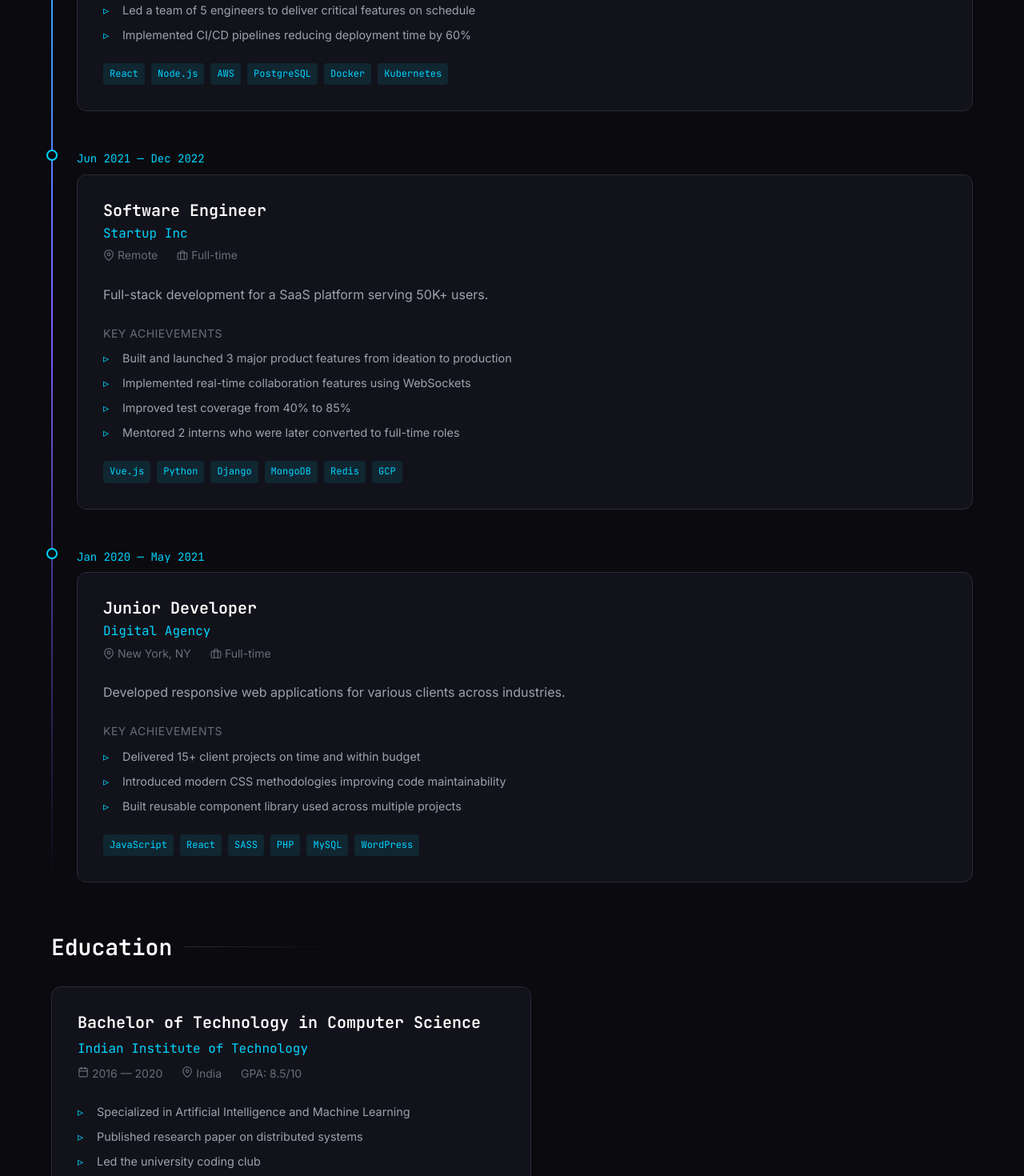
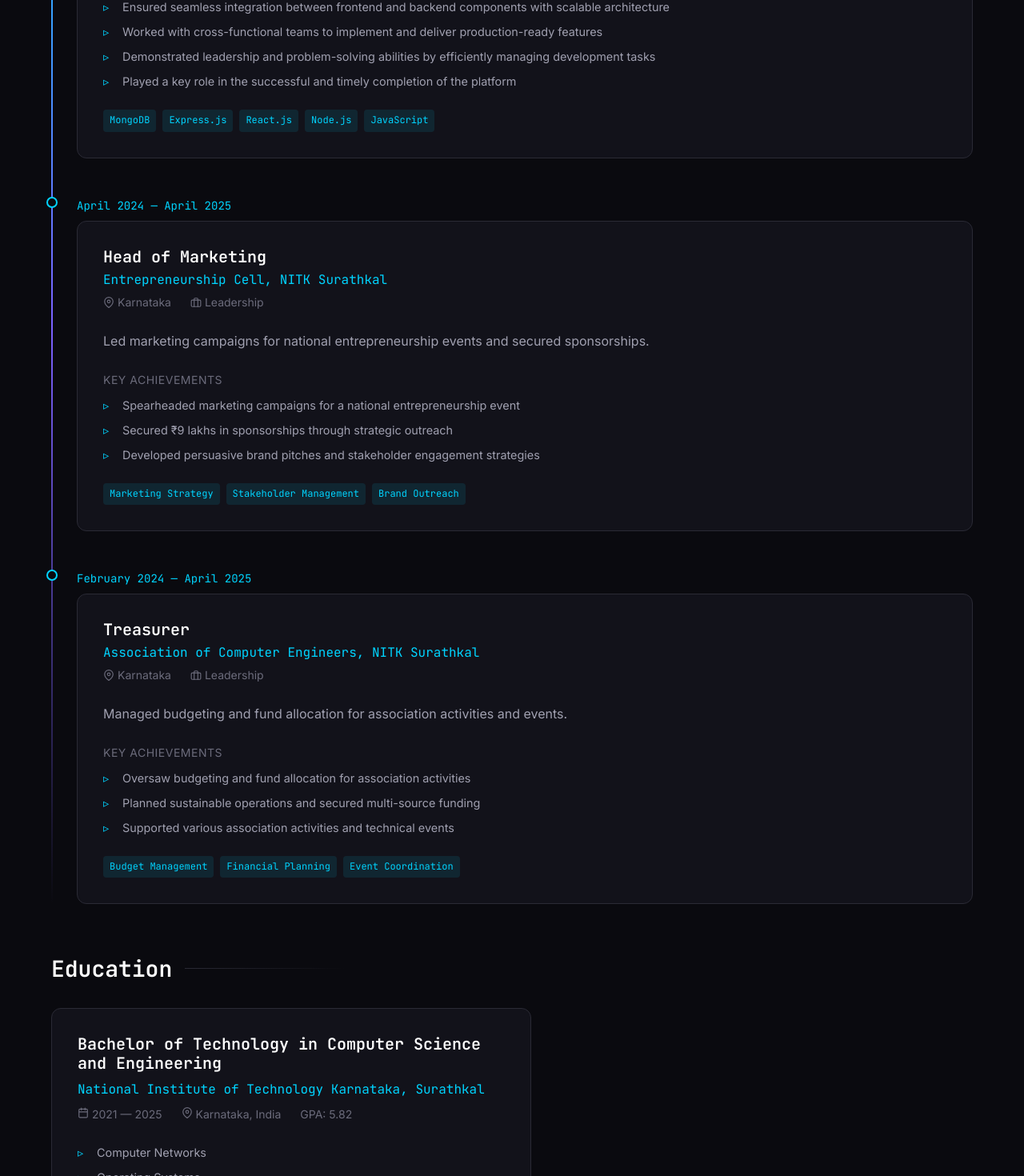
Before and after one commit to isushantk/Software-developer-portfolio, a React (Vite) app: page /Software-developer-portfolio/experience in a window 1280 px wide. Shown: the part 620-2090 px from the top of the page at 80% size. Built offline with nearby package versions, Linux system fonts and the light colour scheme.

Commit message:
Update all content with resume data

```diff
--- a/src/components/sections/Hero/Hero.jsx
+++ b/src/components/sections/Hero/Hero.jsx
@@ -7,9 +7,9 @@
 
 const roles = [
     'Full Stack Developer',
-    'UI/UX Enthusiast',
+    'MERN Stack Developer',
     'Problem Solver',
-    'Open Source Contributor',
+    'CSE Student at NITK',
 ];
 
 const Hero = () => {
@@ -95,9 +95,9 @@
                         </motion.h2>
 
                         <motion.p className="hero__description" variants={itemVariants}>
-                            I build exceptional digital experiences that combine clean code with
-                            stunning design. Currently focused on building accessible, human-centered
-                            products that make a difference.
+                            Computer Science Engineering student at NITK Surathkal with strong foundations
+                            in C++, data structures, and full-stack development. Proficient in JavaScript,
+                            Python, and the MERN stack, delivering scalable and high-impact software solutions.
                         </motion.p>
 
                         <motion.div className="hero__actions" variants={itemVariants}>
@@ -109,7 +109,7 @@
                             <Button
                                 variant="secondary"
                                 icon={FiDownload}
-                                href="/resume.pdf"
+                                href={`${import.meta.env.BASE_URL}resume.pdf`}
                                 target="_blank"
                             >
                                 Download CV
@@ -118,16 +118,16 @@
 
                         <motion.div className="hero__stats" variants={itemVariants}>
                             <div className="hero__stat">
-                                <div className="hero__stat-value">3+</div>
-                                <div className="hero__stat-label">Years Experience</div>
+                                <div className="hero__stat-value">NITK</div>
+                                <div className="hero__stat-label">B.Tech CSE</div>
                             </div>
                             <div className="hero__stat">
-                                <div className="hero__stat-value">20+</div>
-                                <div className="hero__stat-label">Projects Completed</div>
+                                <div className="hero__stat-value">3+</div>
+                                <div className="hero__stat-label">Projects Built</div>
                             </div>
                             <div className="hero__stat">
-                                <div className="hero__stat-value">15+</div>
-                                <div className="hero__stat-label">Happy Clients</div>
+                                <div className="hero__stat-value">MERN</div>
+                                <div className="hero__stat-label">Stack Expert</div>
                             </div>
                         </motion.div>
                     </motion.div>
--- a/src/data/experience.js
+++ b/src/data/experience.js
@@ -1,69 +1,75 @@
+// Experience data
 export const experiences = [
     {
         id: 1,
-        role: 'Senior Software Engineer',
-        company: 'Tech Company',
-        location: 'San Francisco, CA',
-        type: 'Full-time',
-        startDate: 'Jan 2023',
-        endDate: 'Present',
-        description: 'Leading development of scalable microservices architecture and mentoring junior developers.',
+        role: 'Software Development Intern',
+        company: 'Manishaas Infratecho Solutions Pvt. Ltd.',
+        location: 'Delhi',
+        type: 'Internship',
+        startDate: 'May 2024',
+        endDate: 'July 2024',
+        description: 'Contributed to the design and development of a service-based web platform using the MERN stack, supporting scalable application architecture.',
         achievements: [
-            'Architected and implemented a real-time data processing pipeline handling 1M+ events/day',
-            'Reduced API response time by 40% through optimization and caching strategies',
-            'Led a team of 5 engineers to deliver critical features on schedule',
-            'Implemented CI/CD pipelines reducing deployment time by 60%',
+            'Designed and developed a service-based web platform using MERN stack (MongoDB, Express.js, React.js, Node.js)',
+            'Ensured seamless integration between frontend and backend components with scalable architecture',
+            'Worked with cross-functional teams to implement and deliver production-ready features',
+            'Demonstrated leadership and problem-solving abilities by efficiently managing development tasks',
+            'Played a key role in the successful and timely completion of the platform',
         ],
-        technologies: ['React', 'Node.js', 'AWS', 'PostgreSQL', 'Docker', 'Kubernetes'],
+        technologies: ['MongoDB', 'Express.js', 'React.js', 'Node.js', 'JavaScript'],
     },
     {
         id: 2,
-        role: 'Software Engineer',
-        company: 'Startup Inc',
-        location: 'Remote',
-        type: 'Full-time',
-        startDate: 'Jun 2021',
-        endDate: 'Dec 2022',
-        description: 'Full-stack development for a SaaS platform serving 50K+ users.',
+        role: 'Head of Marketing',
+        company: 'Entrepreneurship Cell, NITK Surathkal',
+        location: 'Karnataka',
+        type: 'Leadership',
+        startDate: 'April 2024',
+        endDate: 'April 2025',
+        description: 'Led marketing campaigns for national entrepreneurship events and secured sponsorships.',
         achievements: [
-            'Built and launched 3 major product features from ideation to production',
-            'Implemented real-time collaboration features using WebSockets',
-            'Improved test coverage from 40% to 85%',
-            'Mentored 2 interns who were later converted to full-time roles',
+            'Spearheaded marketing campaigns for a national entrepreneurship event',
+            'Secured ₹9 lakhs in sponsorships through strategic outreach',
+            'Developed persuasive brand pitches and stakeholder engagement strategies',
         ],
-        technologies: ['Vue.js', 'Python', 'Django', 'MongoDB', 'Redis', 'GCP'],
+        technologies: ['Marketing Strategy', 'Stakeholder Management', 'Brand Outreach'],
     },
     {
         id: 3,
-        role: 'Junior Developer',
-        company: 'Digital Agency',
-        location: 'New York, NY',
-        type: 'Full-time',
-        startDate: 'Jan 2020',
-        endDate: 'May 2021',
-        description: 'Developed responsive web applications for various clients across industries.',
+        role: 'Treasurer',
+        company: 'Association of Computer Engineers, NITK Surathkal',
+        location: 'Karnataka',
+        type: 'Leadership',
+        startDate: 'February 2024',
+        endDate: 'April 2025',
+        description: 'Managed budgeting and fund allocation for association activities and events.',
         achievements: [
-            'Delivered 15+ client projects on time and within budget',
-            'Introduced modern CSS methodologies improving code maintainability',
-            'Built reusable component library used across multiple projects',
+            'Oversaw budgeting and fund allocation for association activities',
+            'Planned sustainable operations and secured multi-source funding',
+            'Supported various association activities and technical events',
         ],
-        technologies: ['JavaScript', 'React', 'SASS', 'PHP', 'MySQL', 'WordPress'],
+        technologies: ['Budget Management', 'Financial Planning', 'Event Coordination'],
     },
 ];
 
 export const education = [
     {
         id: 1,
-        degree: 'Bachelor of Technology in Computer Science',
-        institution: 'Indian Institute of Technology',
-        location: 'India',
-        startDate: '2016',
-        endDate: '2020',
-        gpa: '8.5/10',
+        degree: 'Bachelor of Technology in Computer Science and Engineering',
+        institution: 'National Institute of Technology Karnataka, Surathkal',
+        location: 'Karnataka, India',
+        startDate: '2021',
+        endDate: '2025',
+        gpa: '5.82',
         highlights: [
-            'Specialized in Artificial Intelligence and Machine Learning',
-            'Published research paper on distributed systems',
-            'Led the university coding club',
+            'Computer Networks',
+            'Operating Systems',
+            'Data Structures',
+            'Database Management',
+            'Computer Architecture',
+            'Software Engineering',
+            'Machine Learning',
+            'Cloud Computing',
         ],
     },
 ];
--- a/src/data/projects.js
+++ b/src/data/projects.js
@@ -1,105 +1,40 @@
+// Projects data
 export const projects = [
     {
         id: 1,
-        title: 'E-Commerce Platform',
-        description: 'A full-featured e-commerce platform with real-time inventory management, payment processing, and admin dashboard.',
-        longDescription: 'Built a scalable e-commerce solution handling 10K+ products and 5K daily transactions. Implemented microservices architecture with event-driven communication.',
-        image: '/projects/ecommerce.png',
-        technologies: ['React', 'Node.js', 'MongoDB', 'Redis', 'Stripe', 'Docker'],
+        title: 'Zippy Basket - Grocery Delivery Web-App',
+        description: 'A full-stack grocery delivery web application enabling seamless product browsing, cart management, and order workflows with a scalable backend architecture.',
+        longDescription: 'Designed and developed Zippy Basket using the MERN stack. Implemented RESTful APIs, structured MVC design, and responsive UI, ensuring efficient data flow, fast performance, and consistent user experience across devices.',
+        technologies: ['MongoDB', 'Express.js', 'React.js', 'Node.js', 'JavaScript', 'HTML', 'CSS'],
         category: 'fullstack',
         featured: true,
-        github: 'https://github.com/username/ecommerce',
-        demo: 'https://ecommerce-demo.com',
-        highlights: [
-            'Real-time inventory sync across multiple warehouses',
-            'Advanced search with Elasticsearch integration',
-            'Mobile-responsive design with PWA support',
-        ],
+        github: 'https://github.com/isushantk',
+        demo: '#',
+        image: null,
     },
     {
         id: 2,
-        title: 'AI Chat Assistant',
-        description: 'An intelligent chatbot powered by GPT-4 with context awareness and multi-language support.',
-        longDescription: 'Developed an AI-powered chat assistant that can understand context, maintain conversation history, and provide accurate responses in 10+ languages.',
-        image: '/projects/chatbot.png',
-        technologies: ['Python', 'FastAPI', 'OpenAI', 'React', 'PostgreSQL', 'WebSocket'],
-        category: 'ai',
+        title: 'SmartCredit Analytics - Segmentation & Scoring',
+        description: 'A credit scoring and customer segmentation model using Python to evaluate creditworthiness by analyzing financial and behavioral variables.',
+        longDescription: 'Built a credit scoring model supporting data-driven lending and risk-management decisions. Performed data preprocessing, feature engineering, and segmentation analysis, generating actionable insights for risk-based customer categorization.',
+        technologies: ['Python', 'Pandas', 'Matplotlib', 'Machine Learning', 'Data Analysis'],
+        category: 'data',
         featured: true,
-        github: 'https://github.com/username/ai-chat',
-        demo: 'https://ai-chat-demo.com',
-        highlights: [
-            'Fine-tuned models for domain-specific responses',
-            'Real-time streaming responses',
-            'Conversation analytics dashboard',
-        ],
+        github: 'https://github.com/isushantk',
+        demo: null,
+        image: null,
     },
     {
         id: 3,
-        title: 'Task Management App',
-        description: 'A collaborative task management application with real-time updates and team features.',
-        longDescription: 'Built a Trello-like task management app with drag-and-drop functionality, real-time collaboration, and comprehensive team management features.',
-        image: '/projects/taskapp.png',
-        technologies: ['Next.js', 'TypeScript', 'Prisma', 'PostgreSQL', 'Socket.io'],
-        category: 'fullstack',
+        title: 'Arius - Service Based Platform',
+        description: 'A responsive service-based platform with modular UI components, ensuring cross-device compatibility and fast load performance.',
+        longDescription: 'Developed a responsive service-based platform with clean, structured, and optimized frontend code. Focused on modular UI components and cross-device compatibility.',
+        technologies: ['HTML', 'CSS', 'JavaScript', 'Bootstrap'],
+        category: 'frontend',
         featured: true,
-        github: 'https://github.com/username/taskapp',
-        demo: 'https://taskapp-demo.com',
-        highlights: [
-            'Drag-and-drop kanban boards',
-            'Real-time collaboration with presence indicators',
-            'Advanced filtering and search capabilities',
-        ],
-    },
-    {
-        id: 4,
-        title: 'Developer Portfolio',
-        description: 'A modern, responsive portfolio website showcasing projects and skills.',
-        longDescription: 'This portfolio website built with React, featuring smooth animations, dark theme, and optimized performance.',
-        image: '/projects/portfolio.png',
-        technologies: ['React', 'Framer Motion', 'CSS3', 'Vite'],
-        category: 'frontend',
-        featured: false,
-        github: 'https://github.com/username/portfolio',
-        demo: 'https://portfolio-demo.com',
-        highlights: [
-            'Smooth page transitions',
-            'Responsive design',
-            'SEO optimized',
-        ],
-    },
-    {
-        id: 5,
-        title: 'Real-time Analytics Dashboard',
-        description: 'A data visualization dashboard with real-time metrics and customizable widgets.',
-        longDescription: 'Created an analytics dashboard processing millions of data points with real-time updates, customizable charts, and export capabilities.',
-        image: '/projects/analytics.png',
-        technologies: ['React', 'D3.js', 'Node.js', 'InfluxDB', 'WebSocket'],
-        category: 'fullstack',
-        featured: false,
-        github: 'https://github.com/username/analytics',
-        demo: 'https://analytics-demo.com',
-        highlights: [
-            'Real-time data streaming',
-            'Custom chart builder',
-            'PDF/CSV export functionality',
-        ],
-    },
-    {
-        id: 6,
-        title: 'CLI Tool Suite',
-        description: 'A collection of developer productivity tools for the command line.',
-        longDescription: 'Built a suite of CLI tools to automate common development tasks including code scaffolding, git workflows, and deployment scripts.',
-        image: '/projects/cli.png',
-        technologies: ['Node.js', 'TypeScript', 'Commander.js', 'Chalk'],
-        category: 'tools',
-        featured: false,
-        github: 'https://github.com/username/cli-tools',
-        demo: null,
-        highlights: [
-            'Interactive prompts',
-            'Plugin architecture',
-            '1000+ npm downloads',
-        ],
+        github: 'https://github.com/isushantk',
+        demo: '#',
+        image: null,
     },
 ];
 
@@ -107,6 +42,5 @@
     { key: 'all', label: 'All Projects' },
     { key: 'fullstack', label: 'Full Stack' },
     { key: 'frontend', label: 'Frontend' },
-    { key: 'ai', label: 'AI/ML' },
-    { key: 'tools', label: 'Tools' },
+    { key: 'data', label: 'Data Science' },
 ];
--- a/src/data/skills.js
+++ b/src/data/skills.js
@@ -1,40 +1,40 @@
+// Skills data organized by category
 export const skills = {
     languages: [
-        { name: 'JavaScript', level: 90, icon: 'SiJavascript' },
-        { name: 'TypeScript', level: 85, icon: 'SiTypescript' },
-        { name: 'Python', level: 80, icon: 'SiPython' },
-        { name: 'Java', level: 75, icon: 'SiOpenjdk' },
-        { name: 'C++', level: 70, icon: 'SiCplusplus' },
-        { name: 'SQL', level: 85, icon: 'SiPostgresql' },
+        { name: 'C++', proficiency: 90 },
+        { name: 'JavaScript', proficiency: 90 },
+        { name: 'Python', proficiency: 85 },
+        { name: 'SQL', proficiency: 85 },
+        { name: 'C', proficiency: 80 },
+        { name: 'Java', proficiency: 75 },
     ],
     frontend: [
-        { name: 'React', level: 90, icon: 'SiReact' },
-        { name: 'Next.js', level: 85, icon: 'SiNextdotjs' },
-        { name: 'Vue.js', level: 75, icon: 'SiVuedotjs' },
-        { name: 'HTML5', level: 95, icon: 'SiHtml5' },
-        { name: 'CSS3', level: 90, icon: 'SiCss3' },
-        { name: 'Tailwind', level: 85, icon: 'SiTailwindcss' },
+        { name: 'React.js', proficiency: 90 },
+        { name: 'HTML5', proficiency: 95 },
+        { name: 'CSS3', proficiency: 90 },
+        { name: 'Bootstrap', proficiency: 85 },
+        { name: 'Responsive Design', proficiency: 90 },
     ],
     backend: [
-        { name: 'Node.js', level: 85, icon: 'SiNodedotjs' },
-        { name: 'Express', level: 85, icon: 'SiExpress' },
-        { name: 'Django', level: 70, icon: 'SiDjango' },
-        { name: 'FastAPI', level: 75, icon: 'SiFastapi' },
-        { name: 'GraphQL', level: 70, icon: 'SiGraphql' },
+        { name: 'Node.js', proficiency: 88 },
+        { name: 'Express.js', proficiency: 85 },
+        { name: 'REST APIs', proficiency: 90 },
+        { name: 'MVC Architecture', proficiency: 85 },
     ],
     databases: [
-        { name: 'MongoDB', level: 80, icon: 'SiMongodb' },
-        { name: 'PostgreSQL', level: 85, icon: 'SiPostgresql' },
-        { name: 'Redis', level: 70, icon: 'SiRedis' },
-        { name: 'Firebase', level: 75, icon: 'SiFirebase' },
+        { name: 'MongoDB', proficiency: 85 },
+        { name: 'MySQL', proficiency: 80 },
+        { name: 'PostgreSQL', proficiency: 75 },
     ],
     tools: [
-        { name: 'Git', level: 90, icon: 'SiGit' },
-        { name: 'Docker', level: 75, icon: 'SiDocker' },
-        { name: 'AWS', level: 70, icon: 'SiAmazonwebservices' },
-        { name: 'Linux', level: 80, icon: 'SiLinux' },
-        { name: 'VS Code', level: 95, icon: 'SiVisualstudiocode' },
-        { name: 'Figma', level: 75, icon: 'SiFigma' },
+        { name: 'Git', proficiency: 90 },
+        { name: 'Docker', proficiency: 70 },
+        { name: 'AWS', proficiency: 70 },
+        { name: 'Vercel', proficiency: 85 },
+        { name: 'Jupyter Notebook', proficiency: 80 },
+        { name: 'Tableau', proficiency: 70 },
+        { name: 'Power BI', proficiency: 70 },
+        { name: 'Linux', proficiency: 75 },
     ],
 };
 
--- a/src/data/social.js
+++ b/src/data/social.js
@@ -1,35 +1,33 @@
-import { FiGithub, FiLinkedin, FiTwitter, FiMail } from 'react-icons/fi';
+import { FiGithub, FiLinkedin, FiMail } from 'react-icons/fi';
+import { SiLeetcode } from 'react-icons/si';
 
 export const socialLinks = [
     {
         name: 'GitHub',
+        url: 'https://github.com/isushantk',
         icon: FiGithub,
-        url: 'https://github.com/yourusername',
-        username: '@yourusername',
     },
     {
         name: 'LinkedIn',
+        url: 'https://linkedin.com/in/isushantk',
         icon: FiLinkedin,
-        url: 'https://linkedin.com/in/yourusername',
-        username: 'Sushant Kumar',
     },
     {
-        name: 'Twitter',
-        icon: FiTwitter,
-        url: 'https://twitter.com/yourusername',
-        username: '@yourusername',
+        name: 'LeetCode',
+        url: 'https://leetcode.com/isushantk',
+        icon: SiLeetcode,
     },
     {
         name: 'Email',
+        url: 'mailto:isushantkumar0702@gmail.com',
         icon: FiMail,
-        url: 'mailto:hello@example.com',
-        username: 'hello@example.com',
     },
 ];
 
 export const contactInfo = {
-    email: 'hello@example.com',
-    location: 'India',
+    email: 'isushantkumar0702@gmail.com',
+    phone: '+91 8296855960',
+    location: 'Karnataka, India',
     availability: 'Open to opportunities',
-    responseTime: 'Usually responds within 24 hours',
+    responseTime: 'Within 24 hours',
 };
--- a/src/pages/Home.jsx
+++ b/src/pages/Home.jsx
@@ -29,36 +29,35 @@
                             <div className="home__about-text">
                                 <p>
                                     Hello! I'm <span className="home__about-highlight">Sushant Kumar</span>,
-                                    a passionate software engineer based in India with a love for building
-                                    elegant solutions to complex problems.
+                                    a Computer Science Engineering undergraduate at <span className="home__about-highlight">NITK Surathkal</span> with
+                                    strong foundations in C++, data structures, and object-oriented programming.
                                 </p>
                                 <p>
-                                    I specialize in creating <span className="home__about-highlight">full-stack web applications</span> that
-                                    are not only functional but also provide exceptional user experiences.
-                                    My journey in tech began with curiosity and has evolved into a career
-                                    focused on innovation and continuous learning.
+                                    I have hands-on experience in <span className="home__about-highlight">full-stack and backend development</span>,
+                                    proficient in JavaScript, Python, SQL, Node.js, React, and MongoDB. I've worked with
+                                    REST APIs, Docker, and cloud deployment using AWS and Vercel.
                                 </p>
                                 <p>
-                                    When I'm not coding, you'll find me exploring new technologies,
-                                    contributing to open-source projects, or sharing knowledge with
-                                    the developer community.
+                                    A proactive problem-solver with demonstrated leadership experience, I combine
+                                    technical expertise and cross-functional collaboration to deliver scalable,
+                                    secure, and high-impact software solutions.
                                 </p>
                             </div>
                             <div className="home__about-highlights">
                                 <div className="home__about-highlight-card">
                                     <span className="home__about-highlight-icon">🎯</span>
                                     <h4>Problem Solver</h4>
-                                    <p>I love tackling complex challenges and finding efficient solutions</p>
+                                    <p>Strong analytical thinking with logical reasoning skills</p>
                                 </div>
                                 <div className="home__about-highlight-card">
-                                    <span className="home__about-highlight-icon">💡</span>
-                                    <h4>Continuous Learner</h4>
-                                    <p>Always exploring new technologies and best practices</p>
+                                    <span className="home__about-highlight-icon">💼</span>
+                                    <h4>MERN Stack Developer</h4>
+                                    <p>Experienced in building full-stack web applications</p>
                                 </div>
                                 <div className="home__about-highlight-card">
                                     <span className="home__about-highlight-icon">🤝</span>
-                                    <h4>Team Player</h4>
-                                    <p>Collaborative mindset with strong communication skills</p>
+                                    <h4>Leadership</h4>
+                                    <p>Head of Marketing at E-Cell & Treasurer at ACE</p>
                                 </div>
                             </div>
                         </div>
```
